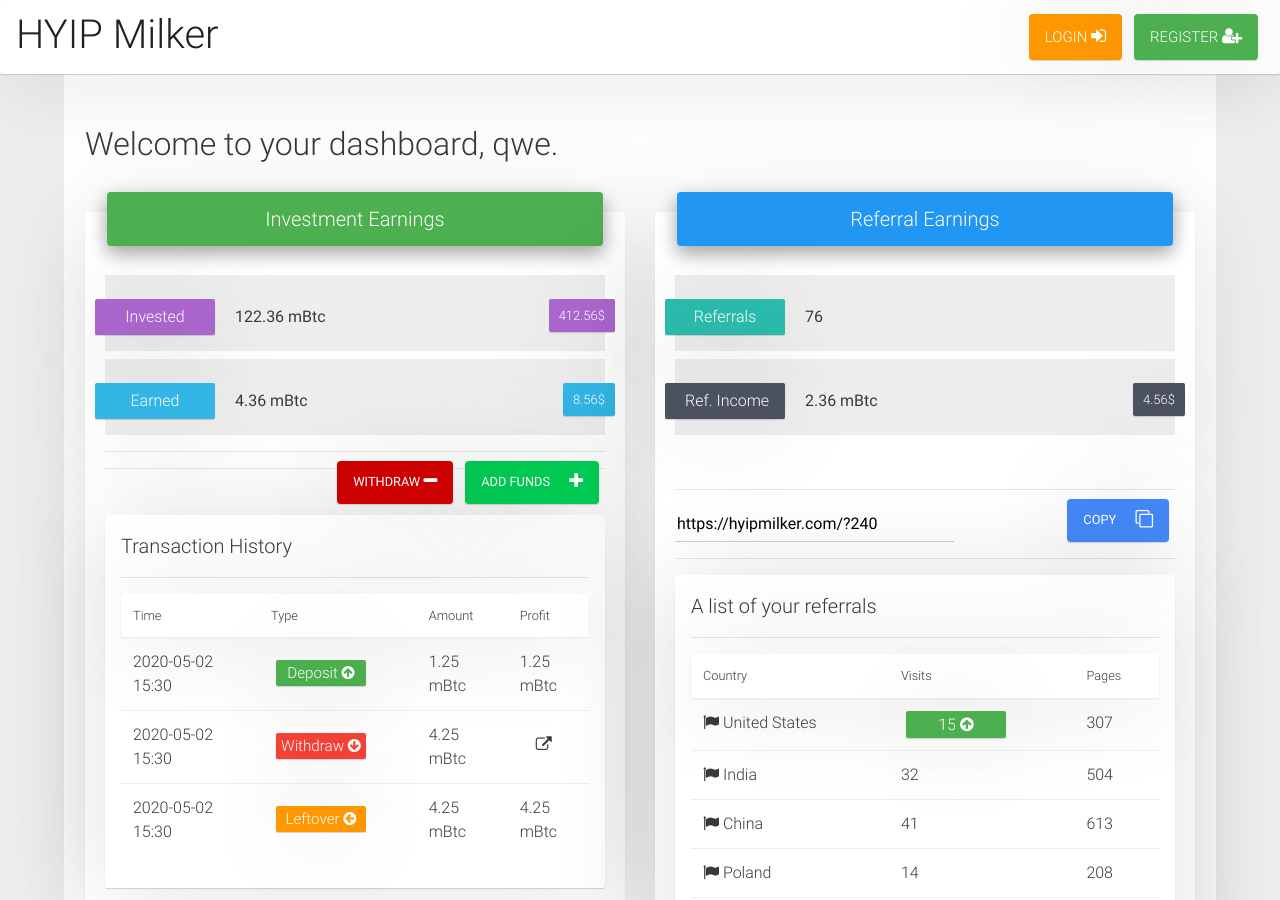
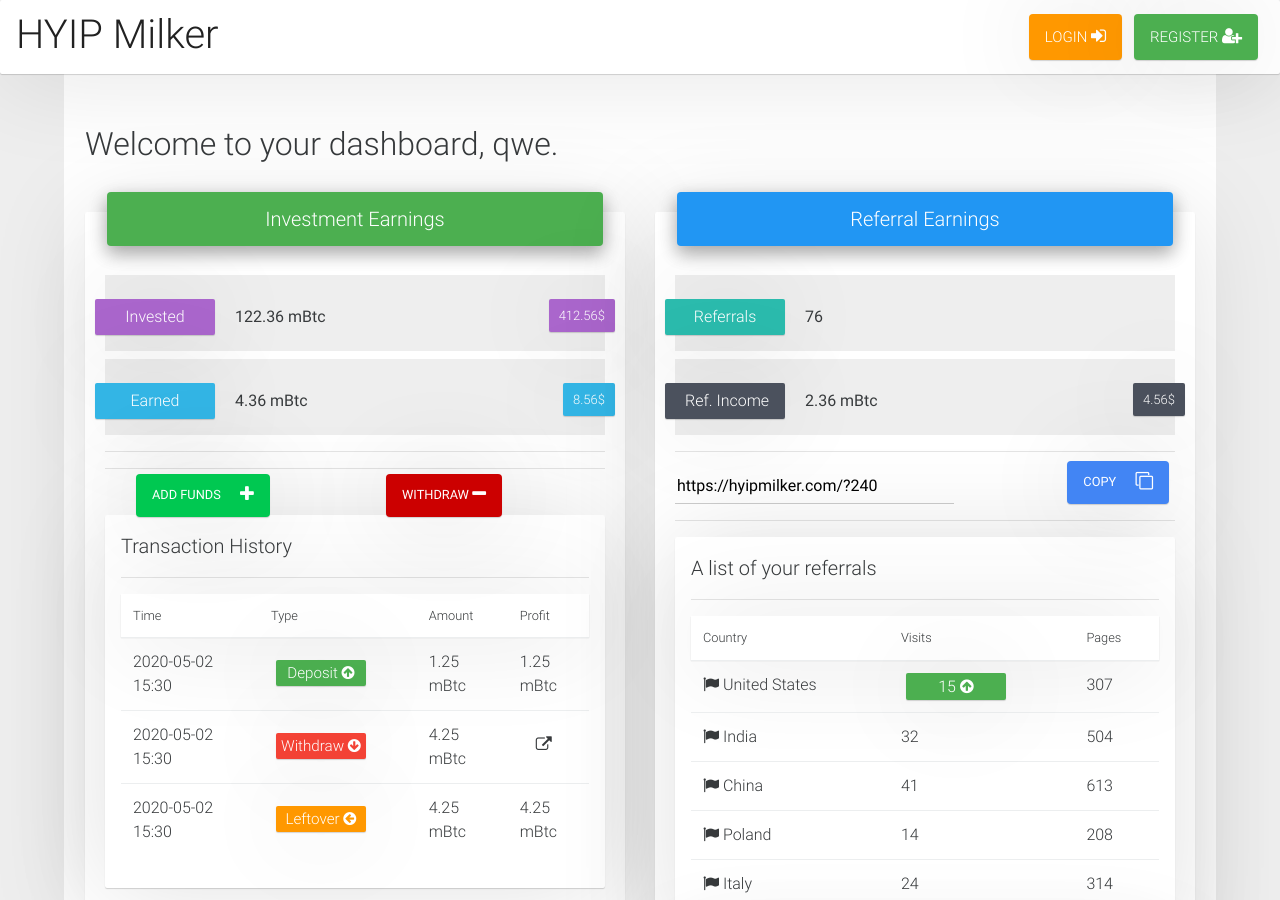
Before and after one commit to hm-gthb/hm-gthb.github.io, a Jekyll site: the page built from dashboard.html, in a window 1280 px wide and 900 px high. Built offline with Jekyll 4.4.1, drawn with Linux system fonts in a browser that asks for light colours; nearby versions of some CDN libraries.

Commit message:
Update dashboard.html

```diff
--- a/dashboard.html
+++ b/dashboard.html
@@ -87,8 +87,12 @@ permalink: dashboard.html
                 <h4 class="pb-1 small" style = "background-color:#eee"><span class="tag huge-tag info-color mt-2 mr-1" style="margin-left:-10px">Earned</span>   4.36 mBtc <span class="tag dollar-tag info-color mt-2">8.56$</span></h4>
 
                 <hr />
-                <button class = "btn btn-success pull-right px-1" style = "margin-top: -7px;" data-toggle="modal" data-target="#deposit_modal">Add Funds <i class = "fa fa-plus pl-1"></i></button>
-                <button class = "btn btn-danger pull-right px-1" style = "margin-top: -7px;" data-toggle="modal" data-target="#withdrawal_modal">Withdraw <i class = "fa fa-minus"></i></button>
+                <div class = "col-md-6">
+                  <button class = "btn btn-success mx-1 px-1" style = "" data-toggle="modal" data-target="#deposit_modal">Add Funds <i class = "fa fa-plus pl-1"></i></button>
+                </div>
+                <div class = "col-md-6">
+                  <button class = "btn btn-danger mx-1 px-1" style = "" data-toggle="modal" data-target="#withdrawal_modal">Withdraw <i class = "fa fa-minus"></i></button>
+                </div>
                 <hr />
 
                 <br>
@@ -149,7 +153,6 @@ permalink: dashboard.html
                 <h4 class="pb-1 small" style = "background-color:#eee"><span class="tag huge-tag default-color mt-2 mr-1" style="margin-left:-10px">Referrals</span> 76</h4>
                 <h4 class="pb-1 small" style = "background-color:#eee"><span class="tag huge-tag stylish-color mt-2 mr-1" style="margin-left:-10px">Ref. Income</span>  2.36 mBtc <span class="tag dollar-tag stylish-color mt-2">4.56$</span></h4>
 
-                <br>
                 <hr />
                 <input type="text" value="https://hyipmilker.com/?240" id="refLink" spellcheck="false" style="width:55%; font-weight: 400; font-size: 16px;">
                 <button onclick="copyClip('refLink')" class = "btn btn-primary pull-right px-1" style = "margin-top: -7px;">Copy <i class = "fa fa-clone pl-1"></i></button>
```
